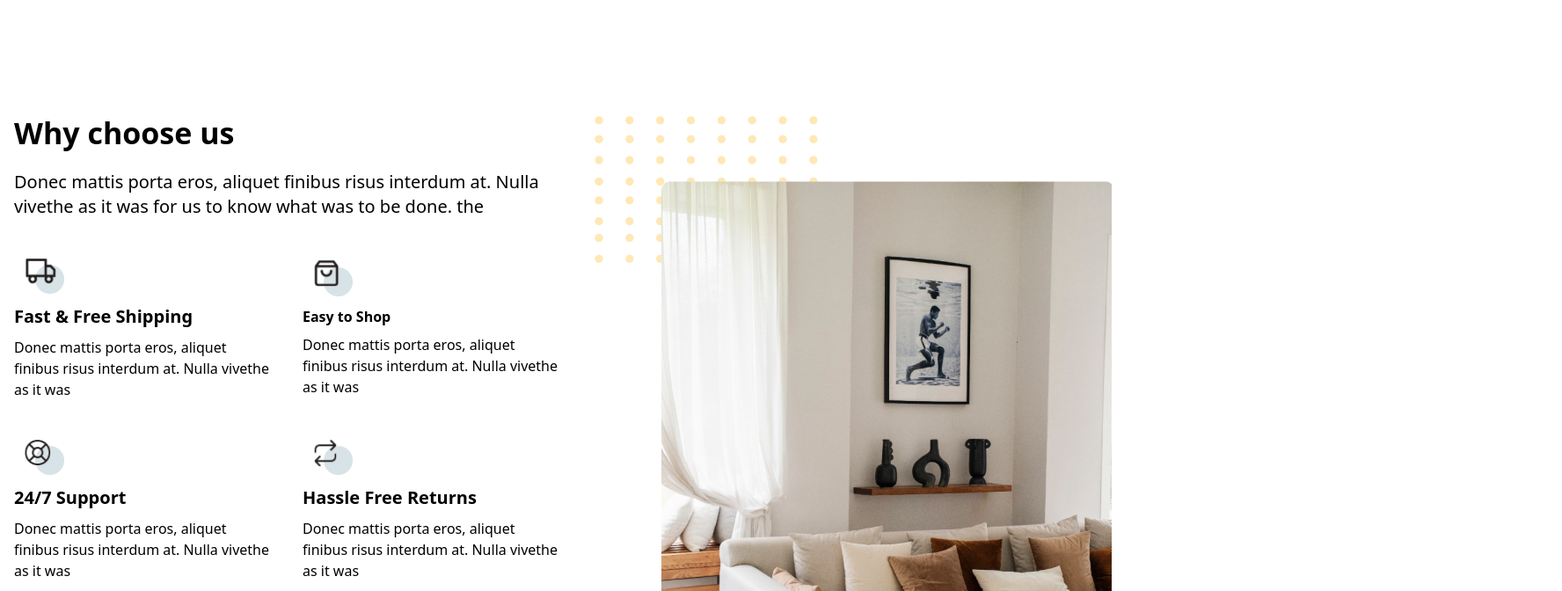
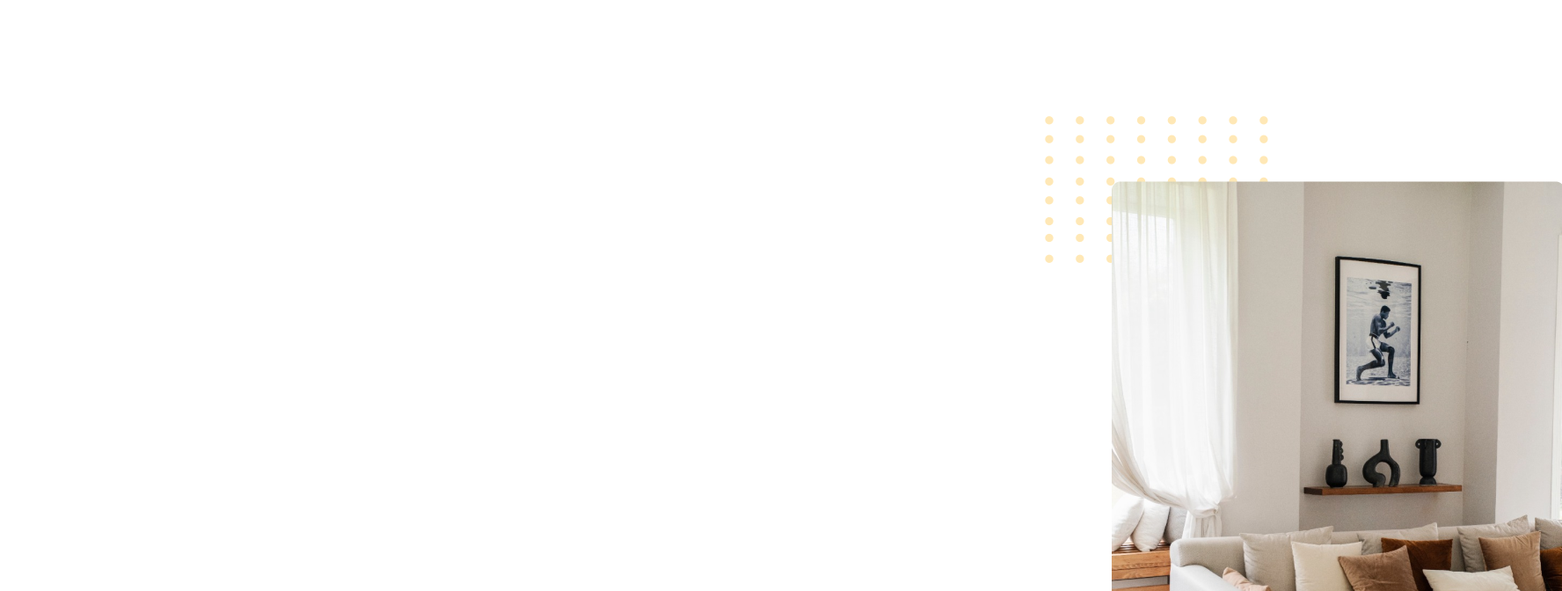
Before and after one commit to teddyvn2017/reactjs_bai4, a React (Vite) app: page / in a window 1280 px wide. Shown: the part 1220-1892 px from the top of the page at 88% size, 1776 px wide, since content can reach past the window. Built offline with nearby package versions, Linux system fonts and the light colour scheme.

Commit message:
thêm animation cho các section

```diff
--- a/src/App.jsx
+++ b/src/App.jsx
@@ -1,7 +1,7 @@
-import React from "react";
+import React, { useEffect } from "react";
 import { BrowserRouter as Router, Routes, Route } from "react-router-dom";
 import { CartProvider } from "./context/CartContext"; // ✅ Chỉ import cần thiết
-
+// import gsap from "gsap";
 import HomePage from "./pages/HomePage";
 import AboutUsPage from "./pages/AboutUsPage";
 import BlogPage from "./pages/BlogPage";
@@ -12,6 +12,7 @@ import RegisterPage from "./pages/RegisterPage";
 import CartPage from "./pages/CartPage";
 
 function App() {
+
     return (
         <Router>
             <CartProvider> {/* ✅ CartProvider bọc toàn bộ ứng dụng */}
--- a/src/components/Craft.jsx
+++ b/src/components/Craft.jsx
@@ -1,11 +1,66 @@
-import React from 'react';
+import React, { useEffect, useRef } from 'react';
 import IconPlus from './icon/Plus.jsx';
 import ghe1 from '../assets/img/ghe1.png';
 import { BsArrowRightShort } from "react-icons/bs";
 import useCart from '../hooks/useCart';
+import gsap from "../gsapConfig"; // Import gsapConfig.js, chứa ScrollTrigger
 
 const Craft = () => {
+
     const { addToCart } = useCart(); // Lấy addToCart từ context
+    const sectionRefCraft = useRef(null);
+    const itemRefsCraft = useRef([]);
+
+    useEffect(() => {
+        const items = itemRefsCraft.current;
+        gsap.fromTo(
+            '.intro-craft',{opacity:0,y:100},
+            {
+                opacity:1,
+                y:0,
+                duration:1,
+                stagger:0.2,
+                ease: 'power3.out',
+                scrollTrigger:{
+                    trigger:sectionRefCraft.current,
+                    start: 'top 80%',
+                    end: 'top 30%',
+                    toggleActions: 'play none none reverse',
+                }
+            }
+        );
+
+
+        gsap.fromTo(
+            items, {opacity:0, y:100},
+            {
+                opacity:1,
+                y:0,
+                duration:2,
+                stagger:0.2,
+                ease:'power3.out',
+                scrollTrigger:{
+                    trigger:sectionRefCraft.current,
+                    start:'top 80%',
+                    end:'top 30%',
+                    toggleActions:'play none none reverse',
+                    // onEnter: () => console.log('Animation started (onEnter)'),
+                    // onLeave: () => console.log('Animation reversed (onLeave)'),
+                    // onEnterBack: () => console.log('Animation started again (onEnterBack)'),
+                    // onLeaveBack: () => console.log('Animation reversed again (onLeaveBack)'),
+
+                    // // In ra thông tin về điểm bắt đầu và kết thúc
+                    // onUpdate: (self) => {
+                    //     console.log(`Scroll progress: ${self.progress * 100}%`);
+                    //     console.log(`Scroll position: ${self.scroll()}px`);
+                    //     console.log(`Trigger position: ${self.trigger} top: ${self.start} bottom: ${self.end}`);
+                    // },
+
+                }
+            }
+        );
+    },[]);
+
 
     // Danh sách sản phẩm
     const products = [
@@ -15,9 +70,9 @@ const Craft = () => {
     ];
 
     return (
-        <section className="mt-12 py-16">
+        <section ref ={sectionRefCraft} className="mt-12 py-16">
             <div className="grid container mx-auto px-4 lg:grid-cols-12 md:grid-cols-6 gap-10 overflow-hidden justify-center items-center max-w-[1280px]">
-                <div className="col-span-3 md:col-span-3">
+                <div className="col-span-3 md:col-span-3 intro-craft">
                     <h1 className="text-3xl text-title font-semibold text-wrap text-left">Crafted with excellent material.</h1>
                     <p className="mt-4 text-mau_desc text-xl text-left">
                         Donec mattis porta eros, aliquet finibus risus interdum at. Nulla vivethe as it was for us to know what was to be done.
@@ -29,8 +84,10 @@ const Craft = () => {
                     </div>
                 </div>
 
-                {products.map((product) => (
-                    <div key={product.id} className="col-span-3 md:col-span-3 py-16" onClick={() => addToCart(product)}>
+                {products.map((product,index) => (
+                    <div key={product.id}
+                        ref={(el) => (itemRefsCraft.current[index] = el)}
+                        className="col-span-3 md:col-span-3 py-16" onClick={() => addToCart(product)}>
                         <div className="flex flex-col justify-center items-center relative crafted__chair">
                             <img src={product.image} alt="image" className="z-10 duration-500 transition-all hover:scale-95 cursor-pointer hover:-translate-y-2" />
                             <div className="justify-self-end text-center pt-2 font-bold z-10 mt-8 pb-8">
--- a/src/components/Why.jsx
+++ b/src/components/Why.jsx
@@ -1,46 +1,114 @@
-import React from 'react'
+import React, { useEffect,useRef } from 'react'
 import truck from '../assets/img/truck.png'
 import bag from '../assets/img/bag.png'
 import support from '../assets/img/support.png'
 import return_img from '../assets/img/return.png'
 import sofa2 from '../assets/img/sofa2.png'
 import dot from '../assets/img/dot.png'
+import gsap from "../gsapConfig";
+
+const Why = () => {
+
+    const benefits = [
+        { img: truck, title: "Fast & Free Shipping", desc: "Donec mattis porta eros, aliquet finibus risus interdum at. Nulla vivethe as it was" },
+        { img: bag, title: "Easy to Shop", desc: "Donec mattis porta eros, aliquet finibus risus interdum at. Nulla vivethe as it was" },
+        { img: support, title: "24/7 Support", desc: "Donec mattis porta eros, aliquet finibus risus interdum at. Nulla vivethe as it was" },
+        { img: return_img, title: "Hassle Free Returns", desc: "Donec mattis porta eros, aliquet finibus risus interdum at. Nulla vivethe as it was" },
+    ];
+
+    const itemRefsWhy = useRef([]);
+    const imgRefWhy = useRef();
+
+    useEffect(() => {
+
+        gsap.fromTo(
+            '.why-intro',{opacity:0,y:100},
+            {
+                opacity:1,
+                y:0,
+                duration:2,
+                stagger:0.2,
+                ease: 'power3.out',
+                scrollTrigger:{
+                    trigger:'.why-intro',
+                    start: 'top 80%',
+                    end: 'top 30%',
+                    toggleActions: 'play none none reverse',
+                }
+            }
+        );
+
+        gsap.fromTo(
+                itemRefsWhy.current,
+                { opacity:0,y:100 },
+                {
+                    opacity:1,
+                    y:0,
+                    duration:2,
+                    stagger:0.2,
+                    ease: 'power3.out',
+                    scrollTrigger:{
+                        trigger:'.benefits-why',
+                        start: 'top 80%',
+                        end: 'top 30%',
+                        toggleActions: 'play none none reverse',
+                    }
+
+                }
+        );
+
+        gsap.fromTo(
+            imgRefWhy.current,
+            { x:'100%' },
+            {
+
+                x:'0%',
+                duration:2.5,
+                stagger:0.2,
+                ease: 'power3.out',
+                scrollTrigger:{
+                    trigger:'.img-why',
+                    start: 'top 80%',
+                    end: 'top 30%',
+                    toggleActions: 'play none none reverse',
+                }
+
+            }
+        );
+    }, []);
 
 
-const Why = () => {
     return (
         <section className="mt-16">
             <div className="container mx-auto px-4 flex flex-col lg:flex-row gap-12 max-w-[1280px]">
                 <div className="flex-col basis-2/4 lg:text-left">
-                    <div>
+                    <div className='why-intro' >
                         <h1 className="text-[34px] text-title font-semibold mb-4">Why choose us</h1>
                         <p className="text-xl">Donec mattis porta eros, aliquet finibus risus interdum at. Nulla vivethe as it was for us to know what was to be done. the</p>
                     </div>
                     <div className="grid md:grid-cols-2 mt-8 gap-8 justify-center items-center">
-                        <div>
-                            <img src={truck} alt="image" />
-                            <h3 className="font-semibold text-title text-[1.25rem] mb-2">Fast  & Free Shipping </h3>
-                            <p className="text-[1rem] text-desc">Donec mattis porta eros, aliquet finibus risus interdum at. Nulla vivethe as it was</p>
-                        </div>
-                        <div>
-                            <img src={bag} alt="image" />
-                            <h3 className="font-semibold text-title text-[1.25rem mb-2">Easy to Shop</h3>
-                            <p className="text-[1rem] text-desc">Donec mattis porta eros, aliquet finibus risus interdum at. Nulla vivethe as it was</p>
-                        </div>
-                        <div>
-                            <img src={support} alt="image" />
-                            <h3 className="font-semibold text-title text-[1.25rem] mb-2">24/7 Support</h3>
-                            <p className="text-[1rem] text-desc">Donec mattis porta eros, aliquet finibus risus interdum at. Nulla vivethe as it was</p>
-                        </div>
-                        <div>
-                            <img src={return_img} alt="image" />
-                            <h3 className="font-semibold text-title text-[1.25rem] mb-2">Hassle Free Returns</h3>
-                            <p className="text-[1rem] text-desc">Donec mattis porta eros, aliquet finibus risus interdum at. Nulla vivethe as it was</p>
-                        </div>
+                        {
+                            benefits.map((item, index) => (
+
+
+                            <div
+                                key = {index}
+                                ref = {(el) => (itemRefsWhy.current[index] = el) }
+                                className='benefits-why'
+                                >
+                                <img src={item.img} alt={item.title} />
+                                <h3 className="font-semibold text-title text-[1.25rem] mb-2">{item.title}</h3>
+                                <p className="text-[1rem] text-desc">{item.desc}</p>
+                            </div>
+
+
+                        ))}
                     </div>
                 </div>
 
-                <div className="lg:ml-auto relative md:mt-[5rem] xs: mt-[6rem]">
+                <div
+                    ref={imgRefWhy}
+                    className="lg:ml-auto relative md:mt-[5rem] xs: mt-[6rem] img-why">
                     <img src={sofa2}alt="image" className="relative z-10" />
                     <img src={dot} alt="image" className="absolute -top-[5rem] z-0 -left-[5rem]" />
                 </div>
--- /dev/null
+++ b/src/gsapConfig.js
@@ -0,0 +1,10 @@
+// gsapConfig.js
+import gsap from "gsap";
+import { ScrollTrigger } from "gsap/ScrollTrigger";
+
+// Kiểm tra xem ScrollTrigger đã được đăng ký chưa
+if (!gsap.core.globals().ScrollTrigger) {
+    gsap.registerPlugin(ScrollTrigger);
+}
+
+export default gsap;
```
